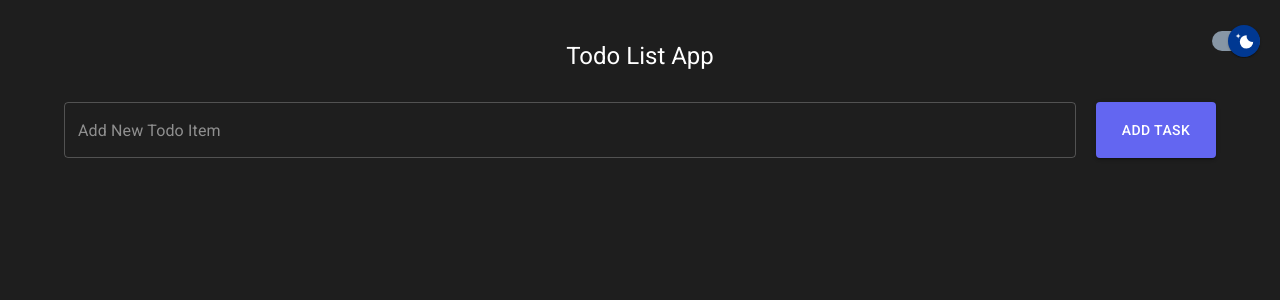
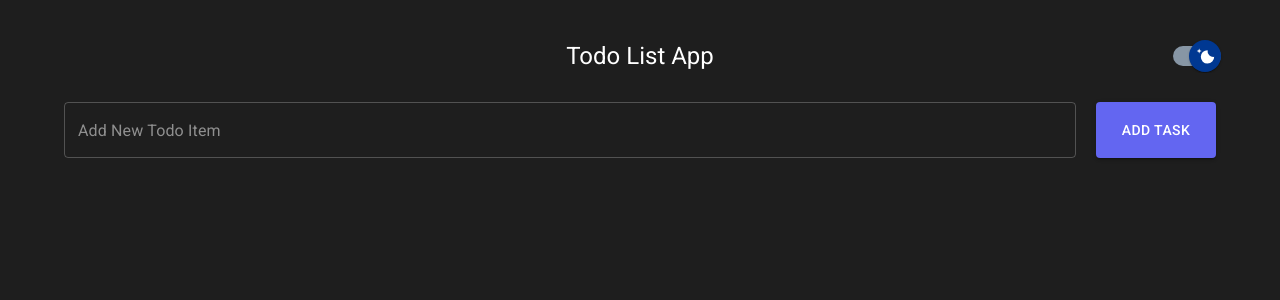
Before and after one commit to KiriTamazo/todo-app, a React (Create React App) app: page / in a window 1280 px wide. Shown: the top 300 px of the page. Built offline with nearby package versions, Linux system fonts and the light colour scheme.

Commit message:
Update:Fix Some bugs

```diff
--- a/src/App.js
+++ b/src/App.js
@@ -27,14 +27,7 @@ function App() {
           transition: "all .4s linear",
         }}
       >
-        <TodoList />
-        <MuiSwitch
-          sx={{ position: "absolute", top: "3%", right: "1%" }}
-          checked={!darkMode}
-          onChange={() => setDarkMode(!darkMode)}
-        >
-          Dark Mode
-        </MuiSwitch>
+        <TodoList darkMode={darkMode} setDarkMode={setDarkMode} />
       </Paper>
     </ThemeProvider>
   );
--- a/src/components/TodoList.jsx
+++ b/src/components/TodoList.jsx
@@ -10,14 +10,17 @@ import {
 } from "@mui/material";
 import React, { useEffect, useState } from "react";
 import ListItems from "./ListItems";
+import MuiSwitch from "./MuiSwitch";
 
-const TodoList = () => {
+const TodoList = ({ darkMode, setDarkMode }) => {
+
   const [todos, setTodos] = useState(
     JSON.parse(localStorage.getItem("items")) || []
   );
 
   const [value, setValue] = useState("");
   const [updateValue, setUpdateValue] = useState("");
+
   const handleChange = (e) => {
     setValue(e.target.value);
   };
@@ -73,7 +76,7 @@ const TodoList = () => {
     <Container
       component="section"
       sx={{
-        // backgroundColor: "#eeeeee87",
+        position: "relative",
         padding: "20px",
         borderRadius: "5px",
       }}
@@ -134,6 +137,14 @@ const TodoList = () => {
           })}
         </List>
       </Stack>
+
+      <MuiSwitch
+        sx={{ position: "absolute", top: "8%", right: "1%" }}
+        checked={!darkMode}
+        onChange={() => setDarkMode(!darkMode)}
+      >
+        Dark Mode
+      </MuiSwitch>
     </Container>
   );
 };
```
Also changed, not shown: src/components/Todos.jsx (added, +8 -0 lines).
